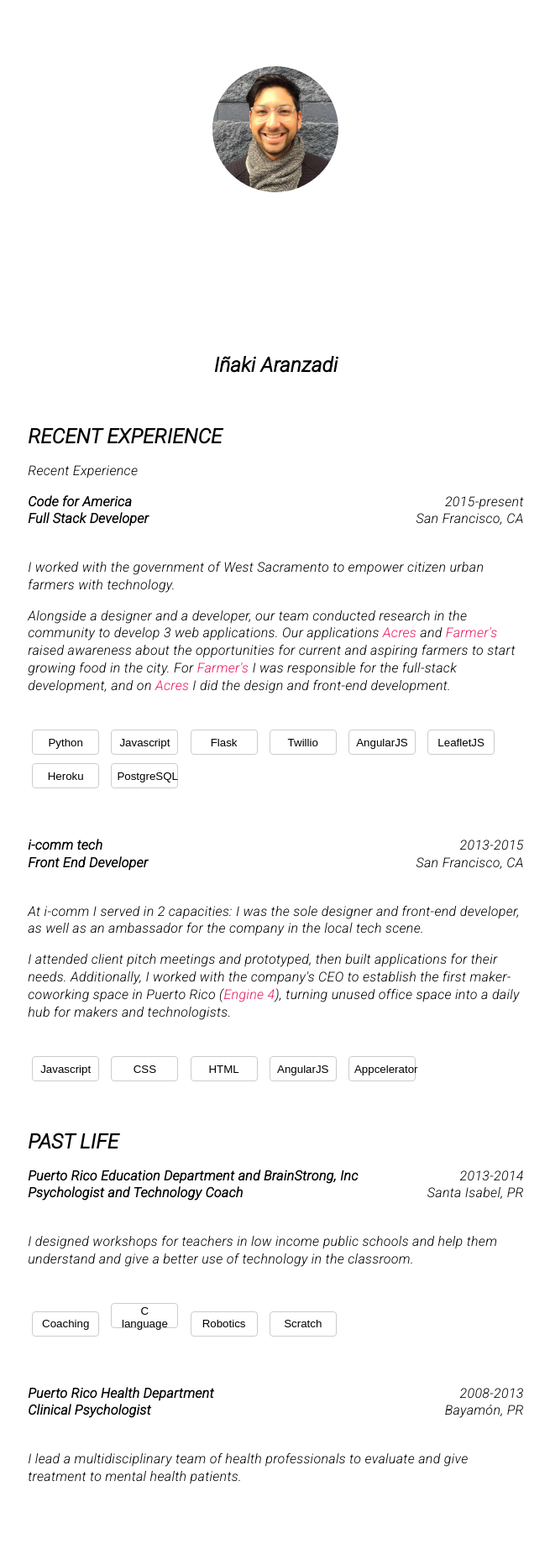
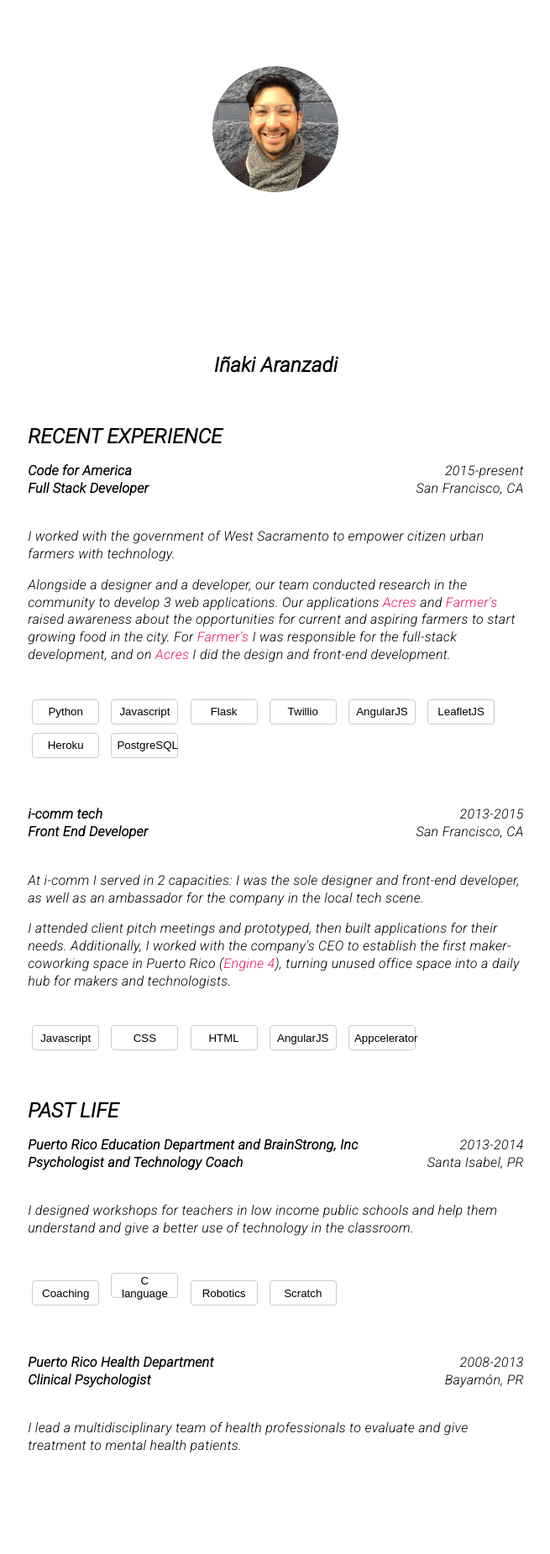
Before and after one commit to inaki/inaki.github.io, a Jekyll site: the page built from resume/index.html, in a window 1280 px wide. Shown: the whole page at 84% size, without its empty margins (304-959 px from the left). Built offline with Jekyll 4.4.1, drawn with Linux system fonts in a browser that asks for light colours; nearby versions of some CDN libraries; after the commit the page ends 1814 px from its top, so only the background shows below that.

Commit message:
content edits

```diff
--- a/resume/index.html
+++ b/resume/index.html
@@ -21,7 +21,6 @@ layout: page
 
 	  <!-- <a href="../assets/resume.pdf" download="FileName">Download it!</a> -->
 	<h2>RECENT EXPERIENCE</h2>
-      <p class="section-tagline">Recent Experience</p>
 
       <p>
         <b>Code for America</b>
```
